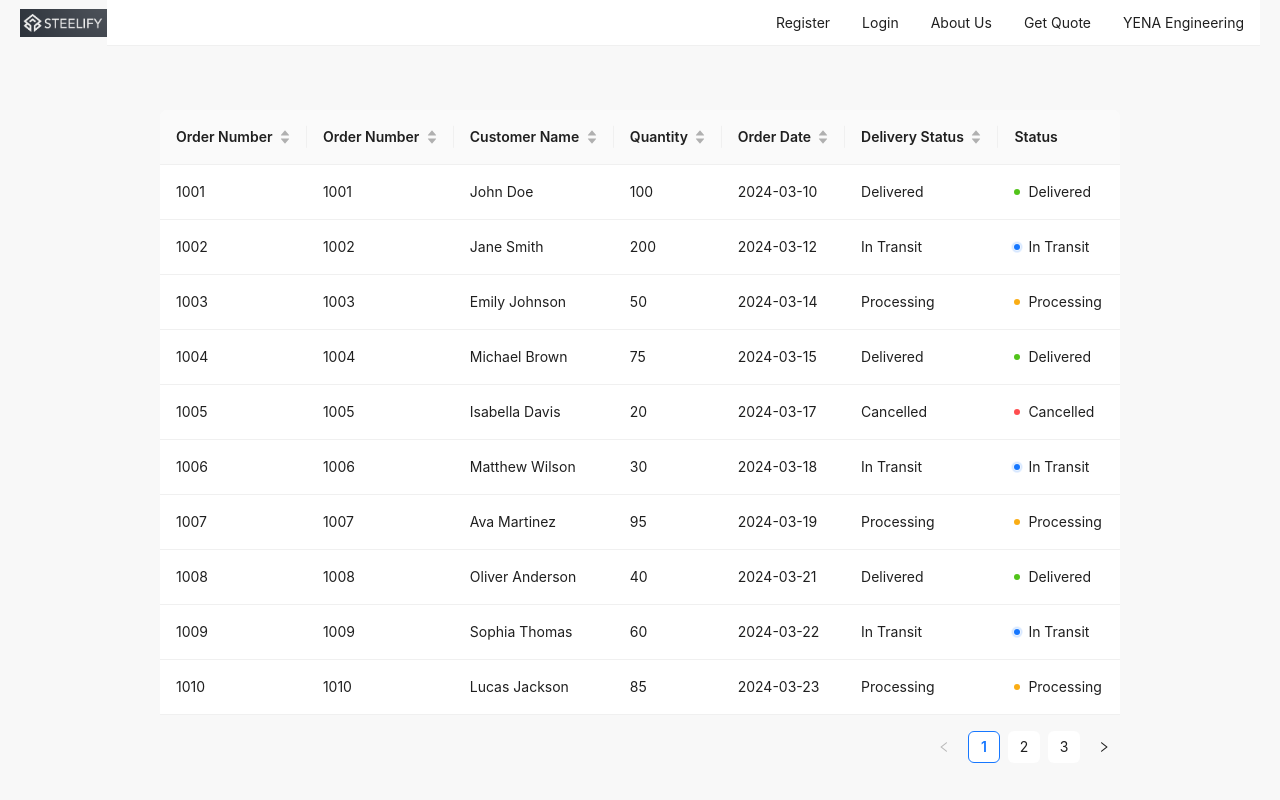
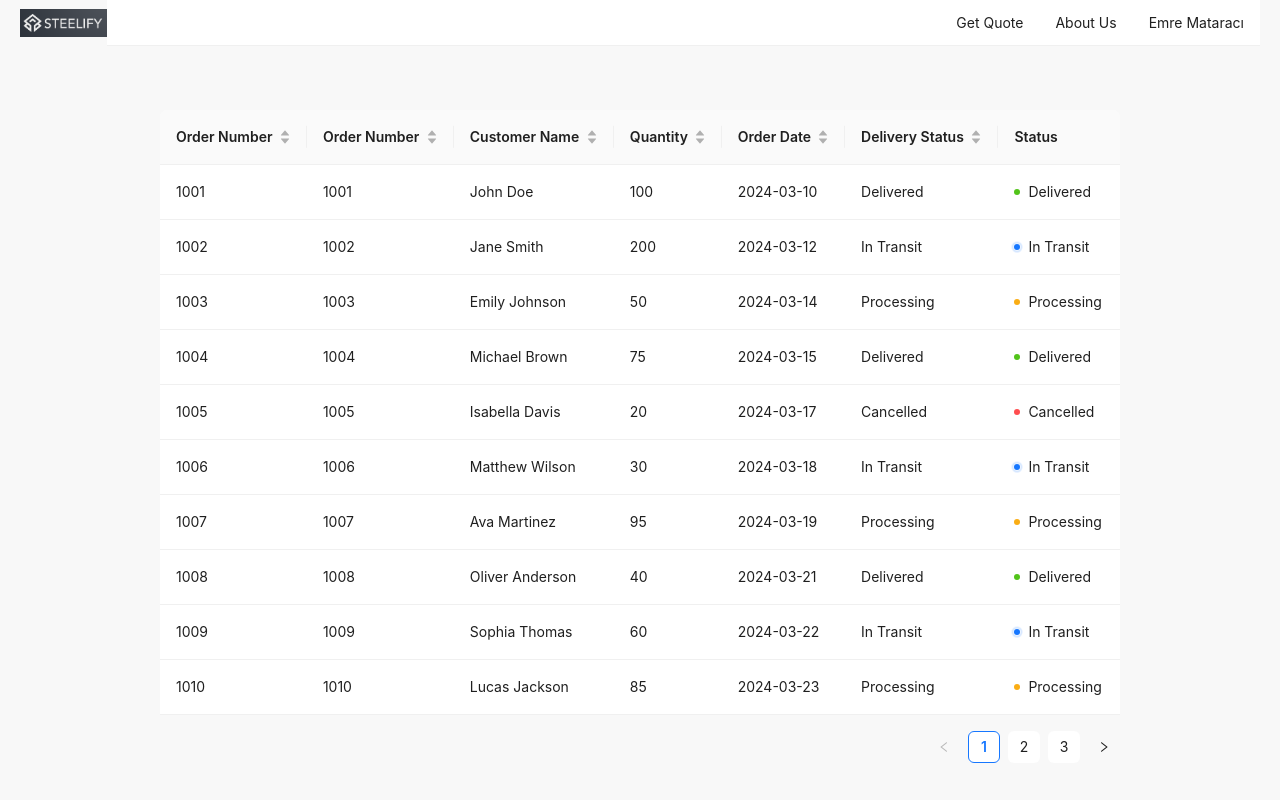
Before and after one commit to alperenerS/steelify.io, a React (Create React App) app in the folder client/: page /my-orders in a window 1280 px wide. Built offline with nearby package versions, Linux system fonts and the light colour scheme; sample sign-in values are in the browser's storage.

Commit message:
Feature: Private Routes added to App & Navbar + localStorage added

```diff
--- a/client/src/App.js
+++ b/client/src/App.js
@@ -10,6 +10,7 @@ import GetQuotePage from './Pages/GetQuote/getQuotePage';
 import PageNotFound from './Pages/PageNotFound/pageNotFound';
 import AboutUs from './Pages/AboutUs/aboutUs';
 import MyOrders from './Pages/MyOrders/myOrders';
+import PrivateRoute from './Components/PrivateRoute/privateRoute';
 
 function App() {
   return (
@@ -21,13 +22,11 @@ function App() {
           <Route path="/landing-page" element={<LandingPage />} />
           <Route path="/login" element={<Login />} />
           <Route path="/register" element={<Register />} />
-          <Route path="/order-details" element={<OrderDetails />} />
-          <Route path="/login" element={<Login />} />
-          <Route path="/get-quote" element={<GetQuotePage />} />
+          <Route path="/order-details" element={<PrivateRoute><OrderDetails /></PrivateRoute>} />
+          <Route path="/get-quote" element={<PrivateRoute><GetQuotePage /></PrivateRoute>} />
           <Route path="/about-us" element={<AboutUs />} />
-          <Route path="/my-orders" element={<MyOrders />} />
+          <Route path="/my-orders" element={<PrivateRoute><MyOrders /></PrivateRoute>} />
           <Route path="/*" element={<PageNotFound />} />
-
         </Routes>
       </div>
     </Router>
--- /dev/null
+++ b/client/src/Components/PrivateRoute/privateRoute.js
@@ -0,0 +1,13 @@
+import React from 'react';
+import { Navigate } from 'react-router-dom';
+
+const isAuthenticated = () => {
+  const token = localStorage.getItem('accessToken');
+  return !!token;
+};
+
+const PrivateRoute = ({ children }) => {
+  return isAuthenticated() ? children : <Navigate to="/login" replace />;
+};
+
+export default PrivateRoute;
--- a/client/src/Pages/Login/login.js
+++ b/client/src/Pages/Login/login.js
@@ -17,6 +17,9 @@ const Login = () => {
       const response = await axios.post(`${API_BASE_URL}/auth/login`, loginData);
 
       if (response.data && response.data.data) {
+        // save access token to local storage
+        localStorage.setItem('accessToken', response.data.data.access_token);
+
         notification.success({
           message: 'Login Successful',
           description: response.data.message || 'You have successfully logged in!',
@@ -36,6 +39,7 @@ const Login = () => {
       });
     }
   };
+
 
   const onFinishFailed = (errorInfo) => {
     console.log('Failed:', errorInfo);
--- a/client/src/Pages/Navbar/navbar.js
+++ b/client/src/Pages/Navbar/navbar.js
@@ -1,52 +1,58 @@
 import React from 'react';
 import { useNavigate } from 'react-router-dom';
-// import { LoginOutlined, UserAddOutlined, TeamOutlined, CalculatorOutlined } from '@ant-design/icons';
 import { Menu } from 'antd';
 import steelifyLogo from './steelifyLogo.png';
 import './navbar.css';
-const items = [
-  {
-    label: 'Register',
-    key: 'register',
-    path: '/register'
-  },
-  {
-    label: 'Login',
-    key: 'login',
-    path: '/login'
-  },
-    {
-      label: 'About Us',
-      key: '/aboutus',
-      path: '/about-us'
-
-    },
-    {
-      label: 'Get Quote',
-      key: '/get-quote',
-      path: '/get-quote'
-
-    },
-  {
-    label: (
-      <a href="https://www.yenaengineering.nl" target="_blank" rel="noopener noreferrer">
-        YENA Engineering
-      </a>
-    ),
-    key: 'alipay',
-  },
-];
 
 const Navbar = () => {
   const navigate = useNavigate();
+  const isAuthenticated = localStorage.getItem('accessToken'); // Oturum kontrolü
 
-  const onClick = (e) => {
-    // This function will handle navigation when a menu item is clicked
-    const item = items.find(item => item.key === e.key);
-    if (item && item.path) {
-      navigate(item.path);
-    }
-  };
+  // Kullanıcı oturum durumuna göre menü öğeleri
+  const items = isAuthenticated
+    ? [
+        { label: 'Get Quote', key: 'get-quote', path: '/get-quote' },
+        { label: 'About Us', key: 'about-us', path: '/about-us' },
+        {
+          label: 'Emre Mataracı', // Kullanıcı adınızı veya dinamik bir şekilde alınan bir ismi buraya yazabilirsiniz
+          key: 'user',
+          children: [
+            { label: 'Profile', key: 'profile', path: '/profile' }, // OPSİYONEL
+            { label: 'My Requests/Orders', key: 'my-orders', path: '/my-orders' },
+            { label: 'Log Out', key: 'logout' },
+          ],
+        },
+      ]
+    : [
+        { label: 'Login', key: 'login', path: '/login' },
+        { label: 'Register', key: 'register', path: '/register' },
+        { label: 'Get Quote', key: 'get-quote', path: '/get-quote' },
+        { label: 'About Us', key: 'about-us', path: '/about-us' },
+      ];
+
+      //Logout
+      const onClick = (e) => {
+        if (e.key === 'logout') {
+          localStorage.removeItem('accessToken');
+          navigate('/login');
+          return;
+        }
+
+        let item = items.find(item => item.key === e.key);
+        if (!item) {
+          items.forEach(i => {
+            if (i.children) {
+              const subItem = i.children.find(sub => sub.key === e.key);
+              if (subItem) item = subItem;
+            }
+          });
+        }
+
+        if (item && item.path) {
+          navigate(item.path);
+        }
+      };
+
 
   return (
     <div className="navbar-flex-container">
```
